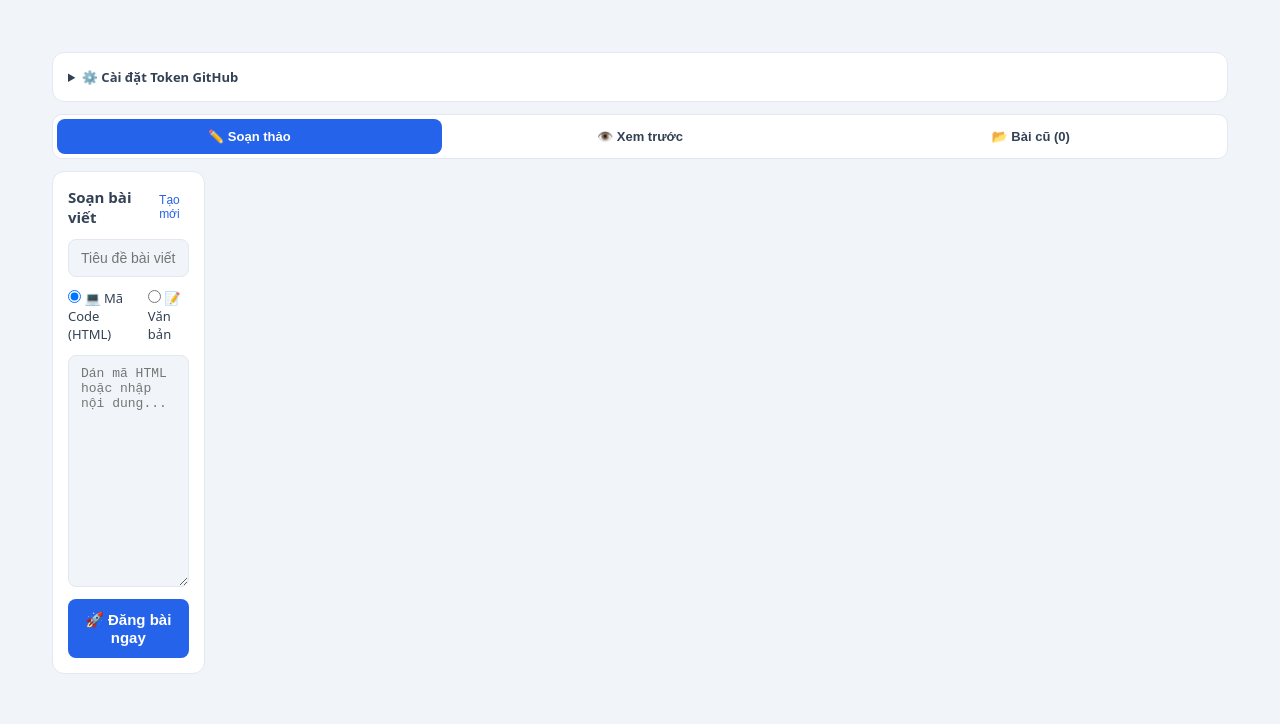
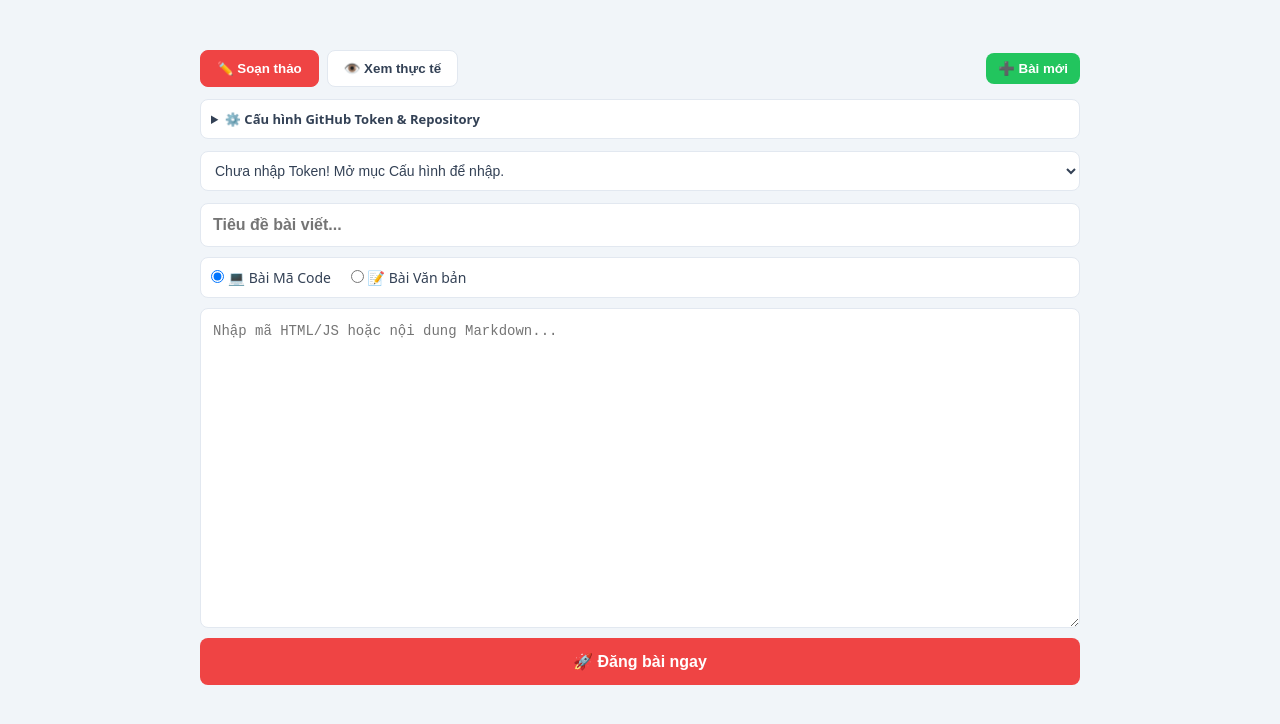
Before and after one commit to longhai/codes, a Jekyll site: the page built from admin.html, in a window 1280 px wide. Shown: the top 724 px of the page. Built offline with Jekyll 4.4.1, drawn with Linux system fonts in a browser that asks for light colours.

Commit message:
Revamp admin.html for blog post management
Updated the admin interface for blog management, including changes to the layout, styles, and functionality for editing and previewing posts.

````diff
--- a/admin.html
+++ b/admin.html
@@ -1,101 +1,70 @@
 ---
 layout: default
-title: Quản trị Blog
+title: Quản lý & Xem trước Bài viết
 body_class: page-index
 ---
-<style>
-  :root {
-    --primary: #2563eb;
-    --success: #16a34a;
-    --bg-card: var(--card, #1e293b);
-    --border-color: var(--border, #334155);
-  }
-  .admin-container { max-width: 1200px; margin: 0 auto; padding: 12px; font-family: system-ui, -apple-system, sans-serif; }
-  .tab-nav { display: flex; gap: 6px; margin-bottom: 12px; background: var(--bg-card); padding: 4px; border-radius: 10px; border: 1px solid var(--border-color); }
-  .tab-btn { flex: 1; padding: 10px; border: 0; background: transparent; color: var(--text); border-radius: 8px; font-weight: 600; cursor: pointer; font-size: 13px; transition: 0.2s; }
-  .tab-btn.active { background: var(--primary); color: #fff; }
+<div style="max-width: 900px; margin: 0 auto; padding: 10px; font-family: system-ui, -apple-system, sans-serif;">
 
-  .grid-layout { display: grid; grid-template-columns: 1fr; gap: 15px; }
-  @media (min-width: 900px) {
-    .grid-layout { grid-template-columns: 320px 1fr; }
-    .preview-mode-desktop { display: grid !important; grid-template-columns: 1fr 1fr; gap: 15px; }
-  }
+  <!-- BAR ĐIỀU HƯỚNG TAB & CẤU HÌNH -->
+  <div style="display: flex; gap: 8px; margin-bottom: 12px; align-items: center; flex-wrap: wrap;">
+    <button type="button" class="tab-btn active" onclick="switchTab('editTab')" id="btnEditTab">✏️ Soạn thảo</button>
+    <button type="button" class="tab-btn" onclick="switchTab('previewTab')" id="btnPreviewTab">👁️ Xem thực tế</button>
+    <button type="button" onclick="resetForm()" style="padding: 8px 12px; background: #22c55e; color: #fff; border: 0; border-radius: 8px; font-weight: bold; cursor: pointer; margin-left: auto;">➕ Bài mới</button>
+  </div>
 
-  .card-box { background: var(--bg-card); border: 1px solid var(--border-color); border-radius: 12px; padding: 15px; }
-  .form-control { width: 100%; padding: 10px 12px; border-radius: 8px; border: 1px solid var(--border-color); background: var(--bg); color: var(--text); font-size: 14px; box-sizing: border-box; }
-  .preview-frame { width: 100%; height: 400px; border: 1px solid var(--border-color); border-radius: 8px; background: #fff; color: #000; }
-</style>
-
-<div class="admin-container">
-
-  <!-- CẤU HÌNH GITHUB -->
-  <details style="margin-bottom: 12px;" class="card-box">
-    <summary style="cursor: pointer; font-weight: bold; font-size: 13px;">⚙️ Cài đặt Token GitHub</summary>
-    <div style="display: flex; flex-direction: column; gap: 8px; margin-top: 10px;">
-      <input type="text" id="cfgOwner" class="form-control" placeholder="Tên tài khoản GitHub">
-      <input type="text" id="cfgRepo" class="form-control" placeholder="Tên Repository">
-      <input type="password" id="cfgToken" class="form-control" placeholder="GitHub Token (ghp_...)">
-      <button type="button" onclick="saveConfig()" style="padding: 10px; background: var(--primary); color: #fff; border: 0; border-radius: 8px; font-weight: bold; cursor: pointer;">💾 Lưu Cấu Hình</button>
+  <!-- NÚT MỞ CẤU HÌNH -->
+  <details style="margin-bottom: 12px; background: var(--card); padding: 10px; border-radius: 8px; border: 1px solid var(--border);">
+    <summary style="cursor: pointer; font-size: 13px; font-weight: bold; color: var(--text);">⚙️ Cấu hình GitHub Token & Repository</summary>
+    <div style="display: grid; grid-template-columns: repeat(auto-fit, minmax(200px, 1fr)); gap: 8px; margin-top: 10px;">
+      <input type="text" id="cfgOwner" placeholder="Tài khoản (longhai)" style="padding: 8px; border-radius: 6px; border: 1px solid var(--border); background: var(--bg); color: var(--text);">
+      <input type="text" id="cfgRepo" placeholder="Repo (codes)" style="padding: 8px; border-radius: 6px; border: 1px solid var(--border); background: var(--bg); color: var(--text);">
+      <input type="password" id="cfgToken" placeholder="GitHub Token (ghp_...)" style="padding: 8px; border-radius: 6px; border: 1px solid var(--border); background: var(--bg); color: var(--text);">
+      <button type="button" onclick="saveConfig()" style="padding: 8px; background: #2563eb; color: #fff; border: 0; border-radius: 6px; font-weight: bold; grid-column: 1 / -1;">Lưu cài đặt</button>
     </div>
   </details>
 
-  <!-- THANH ĐIỀU HƯỚNG TAB (TỐI ƯU CHO MOBILE) -->
-  <div class="tab-nav">
-    <button class="tab-btn active" onclick="switchTab('edit')">✏️ Soạn thảo</button>
-    <button class="tab-btn" onclick="switchTab('preview')">👁️ Xem trước</button>
-    <button class="tab-btn" onclick="switchTab('list')">📂 Bài cũ (<span id="postCount">0</span>)</button>
+  <!-- BẢNG CHỌN BÀI VIẾT CŨ -->
+  <div style="margin-bottom: 12px;">
+    <select id="postSelect" style="width: 100%; padding: 10px; border-radius: 8px; border: 1px solid var(--border); background: var(--card); color: var(--text); font-size: 14px;">
+      <option value="">-- Chọn bài viết cũ để chỉnh sửa --</option>
+    </select>
   </div>
 
-  <div class="grid-layout">
+  <!-- NỘI DUNG TAB 1: SOẠN THẢO -->
+  <div id="editTab" class="tab-content" style="display: block;">
+    <form id="postForm" style="display: flex; flex-direction: column; gap: 10px;">
+      <input type="text" id="title" placeholder="Tiêu đề bài viết..." required style="padding: 12px; border-radius: 8px; border: 1px solid var(--border); background: var(--card); color: var(--text); font-size: 16px; font-weight: bold;">
 
-    <!-- CỘT DANH SÁCH BÀI CŨ (ẨN/HIỆN THEO TAB HOẶC PC) -->
-    <div id="tab-list" class="card-box" style="display: none;">
-      <div style="display: flex; gap: 6px; margin-bottom: 10px;">
-        <input type="text" id="searchPost" class="form-control" placeholder="🔍 Tìm bài viết..." oninput="filterPosts()">
-        <button onclick="resetForm()" style="background: var(--success); color: #fff; border: 0; border-radius: 8px; padding: 0 12px; font-weight: bold; cursor: pointer;">➕</button>
-      </div>
-      <div id="postList" style="max-height: 500px; overflow-y: auto; display: flex; flex-direction: column; gap: 6px;">Đang tải...</div>
-    </div>
-
-    <!-- KHU VỰC CHÍNH: SOẠN THẢO & XEM TRƯỚC -->
-    <div id="mainEditorArea" class="preview-mode-desktop">
-
-      <!-- FORM NHẬP NỘI DUNG -->
-      <div id="tab-edit" class="card-box" style="display: flex; flex-direction: column; gap: 12px;">
-        <div style="display: flex; justify-content: space-between; align-items: center;">
-          <h3 id="formTitle" style="font-size: 15px; margin: 0;">Soạn bài viết</h3>
-          <button type="button" onclick="resetForm()" style="background: transparent; color: var(--primary); border: 0; font-size: 12px; cursor: pointer;">Tạo mới</button>
-        </div>
-
-        <input type="text" id="title" class="form-control" placeholder="Tiêu đề bài viết..." required oninput="updatePreview()">
-
-        <div style="display: flex; gap: 15px; font-size: 13px;">
-          <label style="cursor: pointer;"><input type="radio" name="postType" value="code" checked onchange="updatePreview()"> 💻 Mã Code (HTML)</label>
-          <label style="cursor: pointer;"><input type="radio" name="postType" value="text" onchange="updatePreview()"> 📝 Văn bản</label>
-        </div>
-
-        <textarea id="content" class="form-control" placeholder="Dán mã HTML hoặc nhập nội dung..." rows="14" style="font-family: monospace; font-size: 13px;" required oninput="updatePreview()"></textarea>
-
-        <button type="button" id="submitBtn" onclick="submitPost()" style="padding: 12px; background: var(--primary); color: #fff; border: 0; border-radius: 8px; font-weight: bold; font-size: 15px; cursor: pointer;">🚀 Đăng bài ngay</button>
+      <div style="display: flex; gap: 20px; background: var(--card); padding: 10px; border-radius: 8px; border: 1px solid var(--border);">
+        <label style="cursor: pointer; font-size: 14px;"><input type="radio" name="postType" value="code" checked> 💻 Bài Mã Code</label>
+        <label style="cursor: pointer; font-size: 14px;"><input type="radio" name="postType" value="text"> 📝 Bài Văn bản</label>
       </div>
 
-      <!-- KHUNG XEM TRƯỚC (LIVE PREVIEW) -->
-      <div id="tab-preview" class="card-box" style="display: none;">
-        <h3 style="font-size: 15px; margin-top: 0; margin-bottom: 12px;">👁️ Xem trước thực tế</h3>
-        <iframe id="previewFrame" class="preview-frame"></iframe>
-      </div>
+      <textarea id="content" placeholder="Nhập mã HTML/JS hoặc nội dung Markdown..." rows="14" required style="padding: 12px; border-radius: 8px; border: 1px solid var(--border); background: var(--card); color: var(--text); font-family: monospace; font-size: 14px; line-height: 1.5; resize: vertical;"></textarea>
 
+      <button type="submit" id="submitBtn" style="padding: 14px; background: var(--pri); color: #fff; border: 0; border-radius: 8px; font-weight: bold; font-size: 16px; cursor: pointer;">🚀 Đăng bài ngay</button>
+    </form>
+  </div>
+
+  <!-- NỘI DUNG TAB 2: XEM THỰC TẾ (PREVIEW) -->
+  <div id="previewTab" class="tab-content" style="display: none;">
+    <div style="background: var(--card); border: 1px solid var(--border); border-radius: 8px; padding: 15px; min-height: 400px;">
+      <h1 id="pvTitle" style="margin-bottom: 15px; border-bottom: 2px solid var(--border); padding-bottom: 10px;">(Tiêu đề bài viết)</h1>
+      <div id="pvBody" style="line-height: 1.6;">(Nội dung xem trước sẽ hiển thị tại đây...)</div>
     </div>
+  </div>
 
-  </div>
 </div>
+
+<style>
+.tab-btn { padding: 10px 16px; background: var(--card); color: var(--text); border: 1px solid var(--border); border-radius: 8px; font-weight: bold; cursor: pointer; transition: 0.2s; }
+.tab-btn.active { background: var(--pri); color: #fff; border-color: var(--pri); }
+</style>
 
 <script>
 let GH_CONFIG = JSON.parse(localStorage.getItem('gh_cfg') || '{}');
-let rawPostsList = [];
-let currentSha = null, currentPath = null;
+let rawPostsList = [], currentSha = null, currentPath = null;
 
-// Khởi tạo Cấu hình
 document.getElementById('cfgOwner').value = GH_CONFIG.owner || 'longhai';
 document.getElementById('cfgRepo').value = GH_CONFIG.repo || 'codes';
 document.getElementById('cfgToken').value = GH_CONFIG.token || '';
@@ -107,49 +76,50 @@ function saveConfig() {
     token: document.getElementById('cfgToken').value.trim()
   };
   localStorage.setItem('gh_cfg', JSON.stringify(GH_CONFIG));
-  alert('Đã lưu!');
+  alert('Đã lưu cài đặt!');
   loadPosts();
 }
 
-// Chuyển đổi Tab linh hoạt cho Mobile & PC
-function switchTab(tabName) {
-  const isMobile = window.innerWidth < 900;
+// Chuyển Tab Soạn thảo <-> Xem thực tế
+function switchTab(tabId) {
+  document.querySelectorAll('.tab-content').forEach(el => el.style.display = 'none');
+  document.querySelectorAll('.tab-btn').forEach(el => el.classList.remove('active'));
 
-  document.querySelectorAll('.tab-btn').forEach(btn => btn.classList.remove('active'));
-  event.target.classList.add('active');
-
-  if (isMobile) {
-    document.getElementById('tab-edit').style.display = tabName === 'edit' ? 'flex' : 'none';
-    document.getElementById('tab-preview').style.display = tabName === 'preview' ? 'block' : 'none';
-    document.getElementById('tab-list').style.display = tabName === 'list' ? 'block' : 'none';
-  } else {
-    // Trên PC: Luôn hiện danh sách bên trái, còn bên phải hiện Soạn thảo & Xem trước
-    document.getElementById('tab-list').style.display = tabName === 'list' ? 'block' : 'block';
-    document.getElementById('tab-edit').style.display = 'flex';
-    document.getElementById('tab-preview').style.display = 'block';
+  document.getElementById(tabId).style.display = 'block';
+  if (tabId === 'editTab') document.getElementById('btnEditTab').classList.add('active');
+  if (tabId === 'previewTab') {
+    document.getElementById('btnPreviewTab').classList.add('active');
+    renderPreview();
   }
 }
 
-// Render Xem trước Thực tế (Live Preview)
-function updatePreview() {
+// Xử lý Render nội dung xem trước
+function renderPreview() {
+  const title = document.getElementById('title').value || 'Tiêu đề bài viết';
   const content = document.getElementById('content').value;
   const isCode = document.querySelector('input[name="postType"]:checked').value === 'code';
-  const frame = document.getElementById('previewFrame').contentWindow.document;
 
-  frame.open();
+  document.getElementById('pvTitle').textContent = title;
+  const bodyEl = document.getElementById('pvBody');
+
   if (isCode) {
-    frame.write(content); // Render HTML/JS thực tế
+    // Nếu là mã Code HTML: nhúng trực tiếp vào khung Iframe để chạy demo thực tế
+    bodyEl.innerHTML = '<iframe id="codeFrame" style="width:100%; height:450px; border:1px solid var(--border); border-radius:6px; background:#fff;"></iframe>';
+    const doc = document.getElementById('codeFrame').contentWindow.document;
+    doc.open();
+    doc.write(content);
+    doc.close();
   } else {
-    frame.write(`<div style="font-family: sans-serif; padding: 15px; line-height: 1.6;">${content.replace(/\n/g, '<br>')}</div>`);
+    // Nếu là văn bản thường
+    bodyEl.innerHTML = content.replace(/\n/g, '<br>');
   }
-  frame.close();
 }
 
-// Tải danh sách bài viết
+// Tải danh sách bài cũ
 async function loadPosts() {
-  const listEl = document.getElementById('postList');
+  const selectEl = document.getElementById('postSelect');
   if (!GH_CONFIG.token) {
-    listEl.innerHTML = '<span style="color:#eab308; font-size:12px;">Chưa nhập Token!</span>';
+    selectEl.innerHTML = '<option value="">Chưa nhập Token! Mở mục Cấu hình để nhập.</option>';
     return;
   }
 
@@ -158,40 +128,43 @@ async function loadPosts() {
       headers: { 'Authorization': `Bearer ${GH_CONFIG.token}` }
     });
 
-    if (!res.ok) throw new Error();
+    if (!res.ok) {
+      selectEl.innerHTML = `<option value="">Lỗi ${res.status}: Lấy danh sách thất bại</option>`;
+      return;
+    }
+
     const files = await res.json();
+    rawPostsList = files.filter(f => f.type === 'file' && (f.name.endsWith('.html') || f.name.endsWith('.md')));
 
-    rawPostsList = files.filter(f => f.type === 'file' && (f.name.endsWith('.html') || f.name.endsWith('.md')));
-    document.getElementById('postCount').textContent = rawPostsList.length;
-
-    renderPostList(rawPostsList);
+    selectEl.innerHTML = '<option value="">-- Chọn bài viết cũ để sửa (' + rawPostsList.length + ' bài) --</option>';
+    rawPostsList.reverse().forEach((file, idx) => {
+      const opt = document.createElement('option');
+      opt.value = idx;
+      opt.textContent = file.name.replace(/^\d{4}-\d{2}-\d{2}-/, '');
+      selectEl.appendChild(opt);
+    });
   } catch (err) {
-    listEl.innerHTML = '<span style="color:#ef4444; font-size:12px;">Lỗi tải bài cũ!</span>';
+    selectEl.innerHTML = '<option value="">Lỗi kết nối API!</option>';
   }
 }
 
-function renderPostList(list) {
-  const listEl = document.getElementById('postList');
-  listEl.innerHTML = '';
+document.getElementById('postSelect').addEventListener('change', (e) => {
+  const idx = e.target.value;
+  if (idx !== "") {
+    editPost(rawPostsList[idx].path, rawPostsList[idx].sha);
+  } else {
+    resetForm();
+  }
+});
 
-  list.slice().reverse().forEach(file => {
-    const btn = document.createElement('button');
-    btn.type = 'button';
-    btn.textContent = file.name.replace(/^\d{4}-\d{2}-\d{2}-/, '');
-    btn.style.cssText = 'text-align:left; padding:8px 10px; border:1px solid var(--border-color); background:var(--bg); color:var(--text); border-radius:6px; cursor:pointer; font-size:13px; white-space:nowrap; overflow:hidden; text-overflow:ellipsis;';
-    btn.onclick = () => editPost(file.path, file.sha);
-    listEl.appendChild(btn);
-  });
+function resetForm() {
+  currentSha = null; currentPath = null;
+  document.getElementById('postForm').reset();
+  document.getElementById('postSelect').value = "";
+  document.getElementById('submitBtn').textContent = '🚀 Đăng bài ngay';
+  document.getElementById('submitBtn').style.background = 'var(--pri)';
 }
 
-// Tìm kiếm bài viết
-function filterPosts() {
-  const q = document.getElementById('searchPost').value.toLowerCase();
-  const filtered = rawPostsList.filter(f => f.name.toLowerCase().includes(q));
-  renderPostList(filtered);
-}
-
-// Đọc nội dung để sửa
 async function editPost(path, sha) {
   try {
     const res = await fetch(`https://api.github.com/repos/${GH_CONFIG.owner}/${GH_CONFIG.repo}/contents/${path}`, {
@@ -202,6 +175,7 @@ async function editPost(path, sha) {
 
     const titleMatch = rawText.match(/title:\s*["']?([^"'\n]+)["']?/);
     const typeMatch = rawText.match(/type:\s*(\w+)/);
+
     const contentParts = rawText.split(/^---$/m);
     let body = contentParts.length >= 3 ? contentParts.slice(2).join('---').trim() : rawText;
 
@@ -210,33 +184,25 @@ async function editPost(path, sha) {
     const postType = typeMatch ? typeMatch[1] : (path.endsWith('.html') ? 'code' : 'text');
     document.querySelector(`input[name="postType"][value="${postType}"]`).checked = true;
 
-    if (postType === 'code') body = body.replace(/^```html\n?/, '').replace(/\n?```$/, '');
+    if (postType === 'code') {
+      body = body.replace(/^```html\n?/, '').replace(/\n?```$/, '');
+    }
 
     document.getElementById('content').value = body;
     currentSha = sha; currentPath = path;
 
-    document.getElementById('formTitle').textContent = '✏️ Sửa bài viết';
-    document.getElementById('submitBtn').textContent = '💾 Lưu cập nhật';
-
-    updatePreview();
-    if (window.innerWidth < 900) switchTab('edit'); // Tự chuyển về tab sửa bài trên Mobile
+    document.getElementById('submitBtn').textContent = '💾 Lưu thay đổi';
+    document.getElementById('submitBtn').style.background = '#2563eb';
+    switchTab('editTab');
   } catch(e) {
-    alert('Không thể đọc nội dung!');
+    alert('Lỗi khi đọc bài viết!');
   }
 }
 
-function resetForm() {
-  currentSha = null; currentPath = null;
-  document.getElementById('title').value = '';
-  document.getElementById('content').value = '';
-  document.getElementById('formTitle').textContent = 'Soạn bài viết';
-  document.getElementById('submitBtn').textContent = '🚀 Đăng bài ngay';
-  updatePreview();
-}
-
-// Đăng bài
-async function submitPost() {
-  if (!GH_CONFIG.token) return alert('Chưa nhập Token!');
+// Submit Form Đăng / Cập nhật
+document.getElementById('postForm').addEventListener('submit', async (e) => {
+  e.preventDefault();
+  if (!GH_CONFIG.token) return alert('Vui lòng nhập Token trước!');
 
   const btn = document.getElementById('submitBtn');
   btn.disabled = true;
````
Also changed, not shown: other parts of admin.html (+1 -10 lines).
